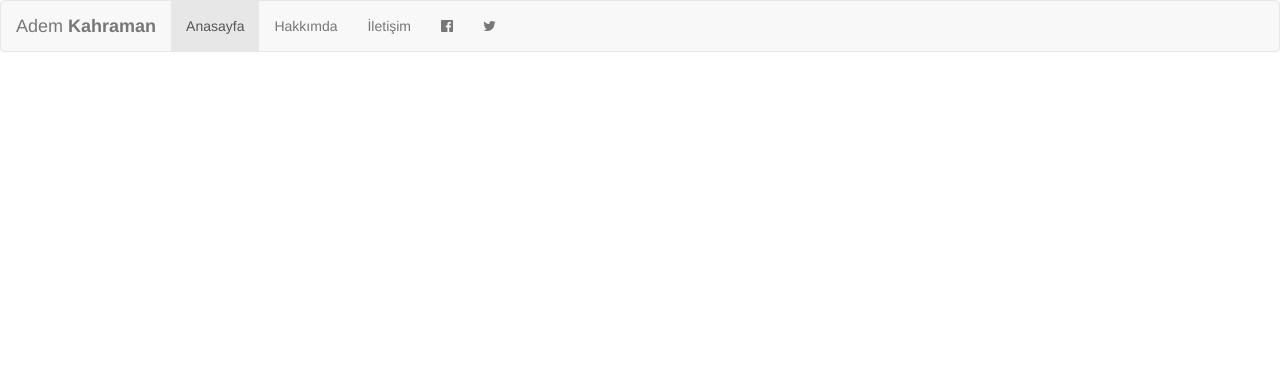
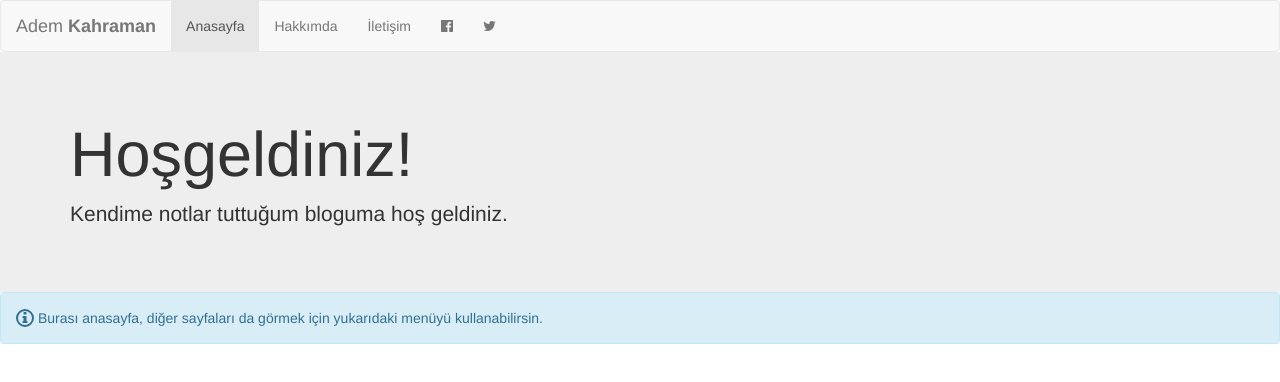
Before and after one commit to khrmnadem/ademkahramanblog, a plain HTML site: page index.html in a window 1280 px wide. Drawn offline with nearby package versions, Linux system fonts and the light colour scheme.

Commit message:
jumbotron ve bilgilendirme mesajı eklenip üzerinde stil çalışmaları yapıldı

```diff
--- a/css/style.css
+++ b/css/style.css
@@ -0,0 +1,15 @@
+.anasayfa-jumb{
+	margin-top:-20px;
+}
+.anasayfa-alert{
+	margin-top:-30px;
+}
+.bilgi{
+	display:block;
+	width: 18px;
+	height: 18px;
+	line-height: 18px;
+	text-align: center;
+	border:2px solid #31708F;
+	border-radius: 50%;
+}
--- a/index.html
+++ b/index.html
@@ -43,7 +43,18 @@
 			</div>
 			</div>
 		</nav>
-
+		<!-- MENÜ BİTİŞİ -->
+		<!-- JUMBOTRON BAŞLANGICI -->
+		<div class="jumbotron anasayfa-jumb">
+			<div class="container">
+				<h1>Hoşgeldiniz!</h1>
+				<p>Kendime notlar tuttuğum bloguma hoş geldiniz.</p>
+			</div>
+		</div>
+		<!-- JUMBOTRON BİTİŞİ -->
+		<!-- Bilgilendirme -->
+		<div class="alert alert-info anasayfa-alert" role="alert"><i class="fa fa-info bilgi"></i> Burası anasayfa, diğer sayfaları da görmek için yukarıdaki menüyü kullanabilirsin.</div>
+		<!-- Bilgilendirme Bitiş-->
     <!-- jQuery (necessary for Bootstrap's JavaScript plugins) -->
     <script src="https://ajax.googleapis.com/ajax/libs/jquery/1.12.4/jquery.min.js"></script>
 	<!-- Latest compiled and minified JavaScript -->
```
